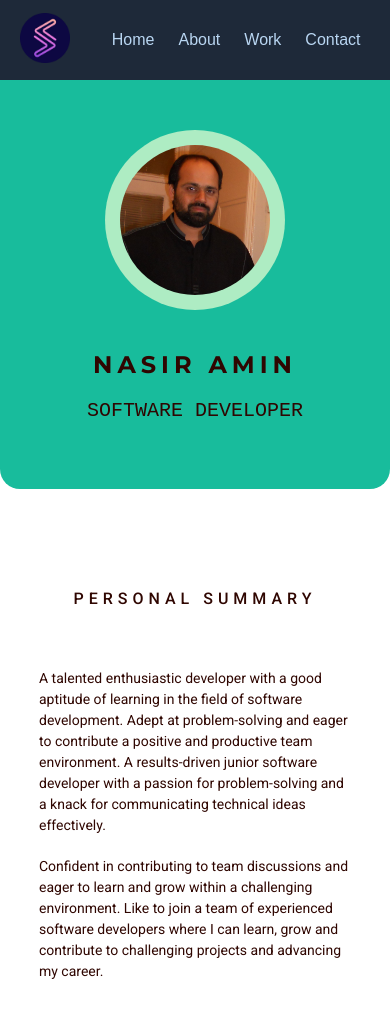
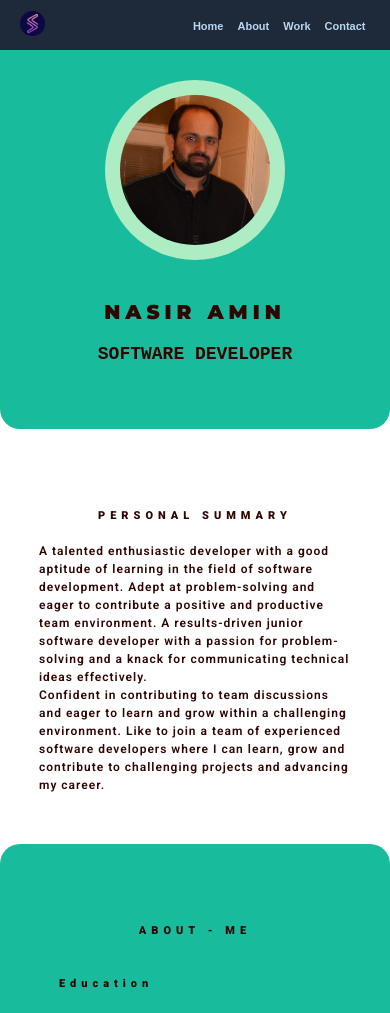
Before and after one commit to RisanNasir/portfolio-NasirAmin, a plain HTML site: page index.html in a window 390 px wide. Shown: the top 1013 px of the page. Drawn offline with Linux system fonts and the light colour scheme.

Commit message:
More tweaks on mobile breakpoint

```diff
--- a/index.html
+++ b/index.html
@@ -13,13 +13,13 @@
     <section id="nav-section">
         <div id="nav-container">
             <div>
-                <img src="./assets/fabiicon256.png" alt="logo" height="50">
+                <img class="nav-logo" src="./assets/fabiicon256.png" alt="logo">
             </div>
             <div>
-                <a href="#top">Home</a>
-                <a href="#about-section">About</a>
-                <a href="#work-section">Work</a>
-                <a href="#contact-section">Contact</a>
+                <a class="top-menu-item" href="#top">Home</a>
+                <a class="top-menu-item" href="#about-section">About</a>
+                <a class="top-menu-item" href="#work-section">Work</a>
+                <a class="top-menu-item" href="#contact-section">Contact</a>
             </div>
         </div>
 
--- a/styles/style.css
+++ b/styles/style.css
@@ -11,8 +11,10 @@ body {
     top: 0;
     overflow: hidden;
 }
-
-#nav-section a {
+.nav-logo{
+    height: 50px;
+}
+.top-menu-item {
     font-family: Arial, Helvetica, sans-serif;
     text-decoration: none;
     color: #b9d6f2;
@@ -74,7 +76,7 @@ body {
     align-items: center;
     justify-content: center;
     width: 80%;
-    padding-top: 50px;
+    margin-top: 30px;
     padding-bottom: 50px;
 }
 
@@ -126,7 +128,7 @@ h3 {
     font-family: Roboto;
     font-size: 40px;
     margin-top: 30px;
-    margin-bottom: 30px;
+    margin-bottom: 0px;
 }
 
 h4 {
@@ -144,7 +146,7 @@ p {
     line-height: 1.5;
 }
 
-#about-section p {
+.para {
     font-size: 20px;
     font-weight: 600;
     padding: 5px;
@@ -163,7 +165,7 @@ p {
     margin-bottom: 10px;
 }
 
-.contact-container p {
+.para {
     font-family: Roboto, sans-serif, Montserrat;
     padding: 0;
     font-size: 16px;
@@ -337,14 +339,15 @@ label {
 }
 
 #work-section p {
-    font-size: 16px;
+    font-size: 12px;
+    padding-bottom: 10px;
 }
 
 .project-image {
     /* max-width: 220px;
     max-height: 130px; */
-    height: 100px;
-    width: 200px;
+    height: 130px;
+    width: 220px;
     margin: 20px;
 }
 
@@ -358,39 +361,42 @@ label {
         font-weight: 900;
         letter-spacing: 10px;
     }
-    h3{
+    h3,h4{
         font-size: 24px;
         font-weight: 700;
     }
+    .para{
+        font-size: 16px;
+    }
     .project-image {
-        height: 70px;
-        width: 150px;
+        height: 80px;
+        width: 140px;
         margin: 20px;
     }
 }
 
 @media (width <= 570px) {
     h1{
-        font-size: 24px;
-        font-weight: 700;
+        font-size: 20px;
+        font-weight: 900;
         align-self: center;
     }
     h2{
-        font-size: 20px;
-        font-weight: 500;
+        font-size: 18px;
+        font-weight: 700;
         font-family: monospace;
         align-self: center;
         letter-spacing: 0px;
     }
     h3,h4{
-        font-size: 16px;
-        font-weight: 500;
+        font-size: 11px;
+        font-weight: 900;
     }
     .para{
-        font-size: 14px;
+        font-size: 12px;
     }
-    #about-section p {
-        font-size: 14px;
+    .section-container{
+        margin-top: 30px;
     }
     .grid-container-projects {
         /* display: grid;
@@ -410,8 +416,8 @@ label {
         margin-bottom: 30px;
     }
     .project-image {
-        height: 150px;
-        width: 250px;
+        height: 100px;
+        width: 170px;
         margin: 20px;
     }
     .name-email{
@@ -437,4 +443,15 @@ label {
         align-items: center;
         margin-bottom: 20px;
     }
+    .top-menu-item{
+        font-size: 11px;
+        font-weight: 700;
+        margin: 5px;
+    }
+    .nav-logo{
+        height: 25px;
+    }
+    #nav-container{
+        height: 50px;
+    }
 }
```
